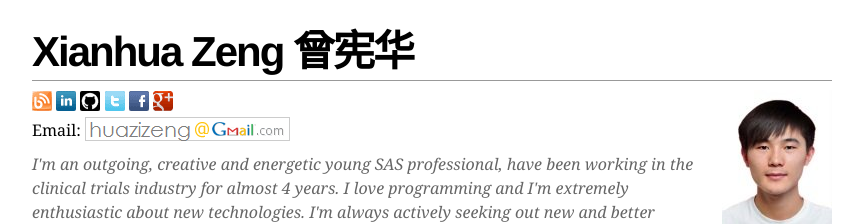
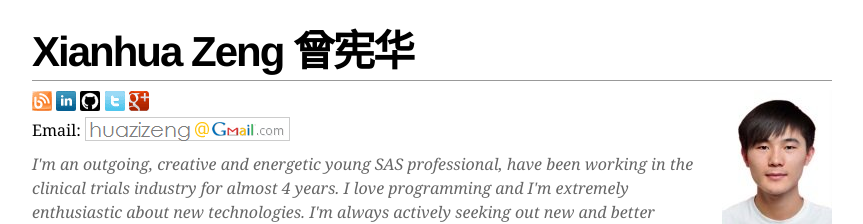
Before and after one commit to XianhuaZeng/xianhuazeng.github.io, a plain HTML site: page index.html in a window 1280 px wide. Shown: the top 224 px of the page, without its empty margins (208-1071 px from the left). Drawn offline with Linux system fonts and the light colour scheme.

Commit message:
Removed facebook icon

```diff
--- a/index.html
+++ b/index.html
@@ -51,8 +51,6 @@
            <img title="Github" alt="Github icon" src="images/github.png" /></a>
            <a target="_blank" href="https://twitter.com/xianhuazeng">
            <img title="Twitter" alt="Twitter icon"  src="images/twitter.png" /></a>
-           <a target="_blank" href="http://www.facebook.com/huazizeng">
-           <img title="Facebook" alt="Facebook icon" src="images/facebook.png" /></a>
            <a target="_blank" href="http://plus.google.com/u/0/106689784596989502614/about">
            <img title="Google+" alt="Google+ icon" src="images/google.png" /></a><br />
            Email:&nbsp;<a href="mailto:huazizeng@gmail.com"><img alt="Xianhua Zeng" style="margin-bottom:-5px" src="images/email.png"/></a>
```
